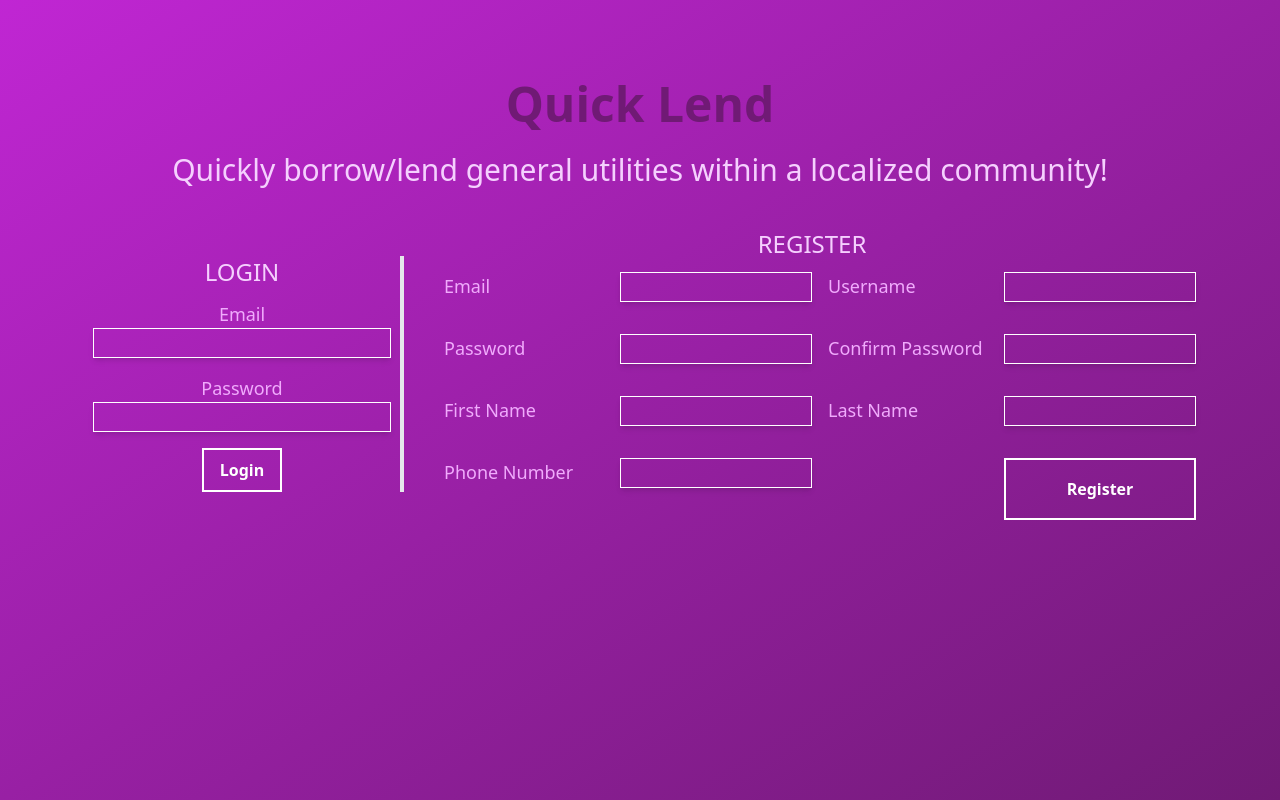
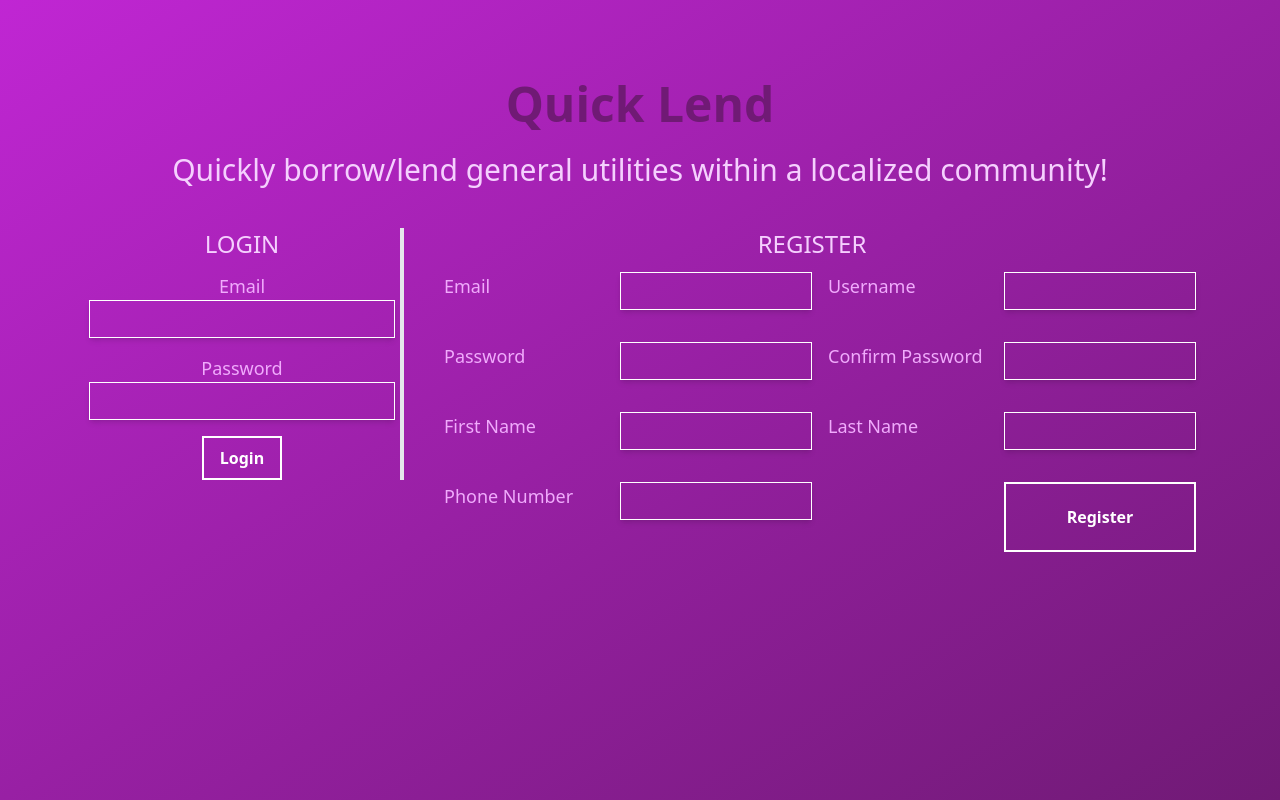
Before and after one commit to Mradul23/quick-lend-react, a React (Create React App) app: page /login in a window 1280 px wide. Built offline with nearby package versions, Linux system fonts and the light colour scheme.

Commit message:
prettify

```diff
--- a/src/index.css
+++ b/src/index.css
@@ -38,7 +38,7 @@ form label {
 
 .login-form input,
 .register-form input {
-	@apply border-fuchsia-200 shadow-md mb-4 bg-transparent text-xl text-white;
+	@apply border-fuchsia-200 shadow-md mb-4 bg-transparent text-xl text-white p-1;
 	border: 1px solid white;
 }
 
@@ -51,9 +51,9 @@ form label {
 }
 
 .error-div {
-	@apply transition-opacity transition-transform duration-1000 opacity-0 translate-y-0 absolute pointer-events-none;
+	@apply transition-opacity transition-transform duration-700 ease-out opacity-0 translate-y-8 absolute pointer-events-none;
 }
 
 .error-div.visible {
-	@apply opacity-100 translate-y-8 h-min relative;
+	@apply opacity-100 translate-y-0 h-min relative;
 }
--- a/src/login.js
+++ b/src/login.js
@@ -153,7 +153,7 @@ export default function Login() {
 				<p className="font-light text-3xl mb-10 text-fuchsia-200">
 					Quickly borrow/lend general utilities within a localized community!
 				</p>
-				<div className="wrapper flex flex-row justify-center items-center w-full">
+				<div className="wrapper flex flex-row justify-center items-start w-full">
 					<div className="flex flex-col justify-center items-center w-1/4 border-r-4 mr-6">
 						<h1 className="font-thin text-2xl text-fuchsia-200 mb-3">LOGIN</h1>
 						<form
```
